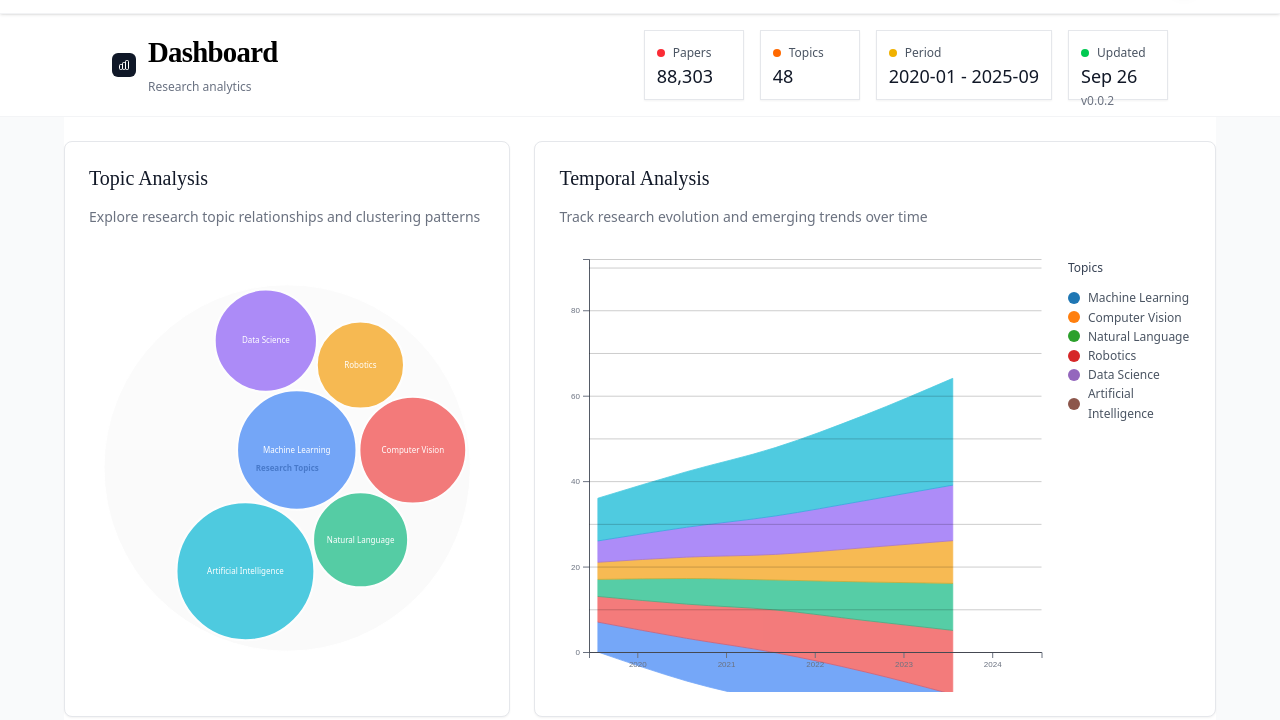
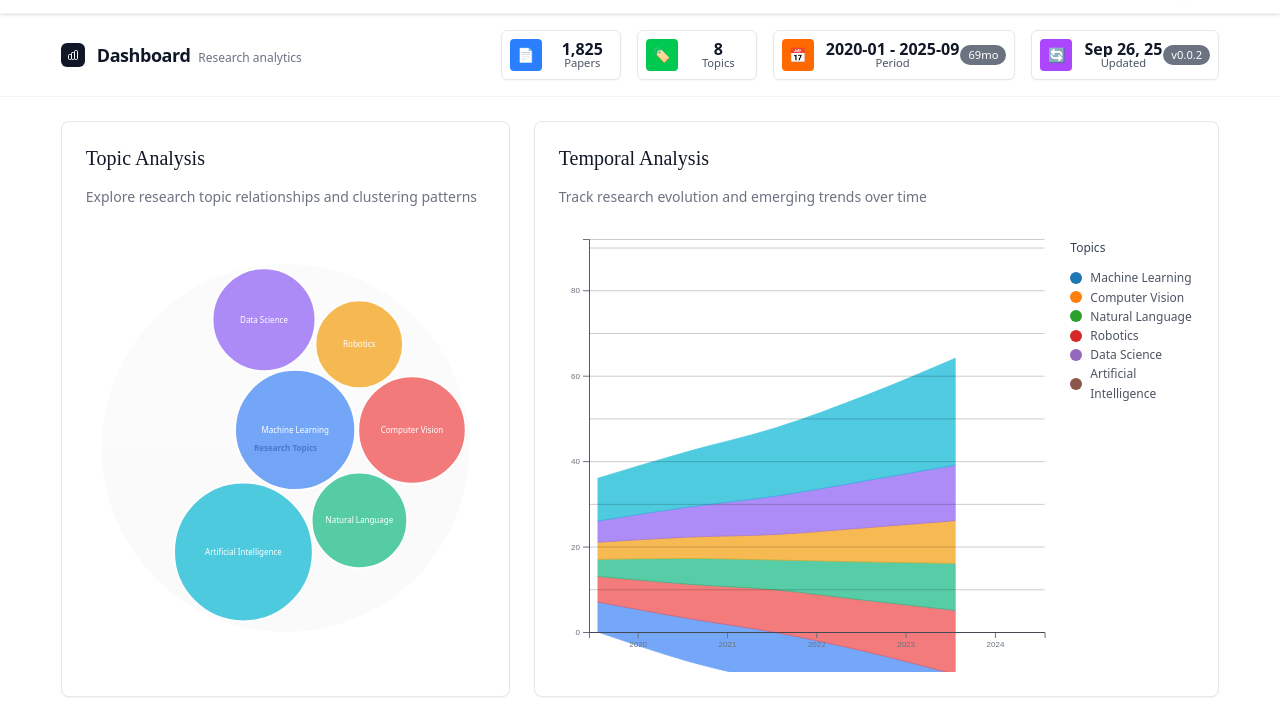
Before and after one commit to tamara1031/papertrends-frontend, an Astro site: page /dashboard in a window 1280 px wide. Shown: the part 59-779 px from the top of the page. Built offline with nearby package versions, Linux system fonts and the light colour scheme; Astro itself is replaced by a stand-in of ours.

Commit message:
design fix

```diff
--- a/src/components/dashboard/StatisticsCard.astro
+++ b/src/components/dashboard/StatisticsCard.astro
@@ -24,16 +24,27 @@
 ---
 
 <div class="stat-card">
-  <div class="flex items-center space-x-2">
-    <div class={`stat-dot ${getColorClass(stats.color)}`}></div>
-    <span class="stat-label">{stats.label}</span>
+  <div class="flex items-center justify-between">
+    <!-- Icon Box -->
+    <div class={`stat-icon-box ${getColorClass(stats.color)}`}>
+      {stats.icon}
     </div>
+
+    <!-- Content -->
+    <div class="stat-content">
       <div class="stat-value">
         {stats.value}
       </div>
+      <div class="stat-label">
+        {stats.label}
+      </div>
+    </div>
+
+    <!-- Badge -->
     {stats.subtitle && (
-    <div class="stat-subtitle">
+      <div class="stat-badge">
         {stats.subtitle}
       </div>
     )}
   </div>
+</div>
--- a/src/lib/utils.ts
+++ b/src/lib/utils.ts
@@ -47,29 +47,30 @@
   {
     name: 'papers',
     label: 'Papers',
-    value: '88,303',
-    color: 'red',
+    value: '1,825',
+    color: 'blue',
     icon: '📄'
   },
   {
     name: 'topics',
     label: 'Topics',
-    value: '48',
-    color: 'orange',
+    value: '8',
+    color: 'green',
     icon: '🏷️'
   },
   {
     name: 'period',
     label: 'Period',
     value: '2020-01 - 2025-09',
-    color: 'yellow',
-    icon: '📅'
+    color: 'orange',
+    icon: '📅',
+    subtitle: '69mo'
   },
   {
     name: 'updated',
     label: 'Updated',
-    value: 'Sep 26',
-    color: 'green',
+    value: 'Sep 26, 25',
+    color: 'purple',
     icon: '🔄',
     subtitle: 'v0.0.2'
   }
--- a/src/pages/dashboard.astro
+++ b/src/pages/dashboard.astro
@@ -68,34 +68,35 @@
           <div class="flex flex-col sm:flex-row sm:items-center sm:justify-between gap-4">
             <!-- Title Section -->
             <div class="flex items-center space-x-3">
-              <div class="w-6 h-6 bg-gray-900 dark:bg-white rounded-md flex items-center justify-center">
+              <div class="w-6 h-6 bg-gray-900 dark:bg-white rounded-md flex items-center justify-center flex-shrink-0">
                 <svg class="w-3 h-3 text-white dark:text-gray-900" fill="none" stroke="currentColor" viewBox="0 0 24 24">
                   <path stroke-linecap="round" stroke-linejoin="round" stroke-width="2" d="M9 19v-6a2 2 0 00-2-2H5a2 2 0 00-2 2v6a2 2 0 002 2h2a2 2 0 002-2zm0 0V9a2 2 0 012-2h2a2 2 0 012 2v10m-6 0a2 2 0 002 2h2a2 2 0 002-2m0 0V5a2 2 0 012-2h2a2 2 0 012 2v14a2 2 0 01-2 2h-2a2 2 0 01-2-2z"></path>
                 </svg>
               </div>
-              <div>
-                <h1 class="text-lg font-medium text-gray-900 dark:text-white tracking-tight">
+              <div class="flex items-baseline">
+                <span class="text-lg font-semibold text-gray-900 dark:text-white tracking-tight">
                   Dashboard
-                </h1>
-                <p class="text-xs text-gray-500 dark:text-gray-400 font-normal">
+                </span>
+                <span class="text-xs text-gray-500 dark:text-gray-400 font-normal ml-2">
                   Research analytics
-                </p>
+                </span>
               </div>
             </div>
 
             <!-- Statistics Cards -->
-            <div class="grid grid-cols-2 sm:flex sm:flex-wrap sm:items-center gap-3 sm:gap-4">
+            <div class="grid grid-cols-2 md:flex md:flex-nowrap items-center gap-2 sm:gap-3 lg:gap-4">
               {DASHBOARD_STATS.map((stat) => (
-                <StatisticsCard stats={stat} />
-              ))}
-            </div>
+            <StatisticsCard stats={stat} />
+            ))}
+          </div>
           </div>
         </div>
       </div>
     </section>
 
     <!-- Main Content Layout -->
-    <div class="container-main section">
+    <section class="section">
+      <div class="container-main">
       <div class="w-full">
         <div class="space-y-6">
           <!-- Chart Sections Row -->
@@ -140,6 +141,6 @@
           </div>
         </div>
       </div>
-    </div>
+    </section>
   </main>
 </Layout>
--- a/src/styles/components.css
+++ b/src/styles/components.css
@@ -156,15 +156,33 @@
 /* Statistics Cards */
 .stat-card {
   background-color: rgb(255 255 255);
-  border-radius:  that 0.5rem;
+  border-radius: 0.375rem;
   border: 1px solid rgb(229 231 235);
-  box-shadow: 0 1px 2px 0 rgba(0 0 0 / 0.05);
-  padding: 0.75rem;
-  min-width: 100px;
-  height: 70px;
+  box-shadow: 0 1px 2px 0 rgba(0 0 0 / 0.03);
+  padding: 0.375rem;
+  max-width: 100%;
+  height: auto;
+  min-height: 48px;
   display: flex;
   flex-direction: column;
-  justify-content: space-between;
+  justify-content: center;
+  overflow: hidden;
+  word-wrap: break-word;
+  width: 100%;
+  min-width: 0;
+}
+
+@media (min-width: 768px) {
+  .stat-card {
+    width: auto;
+    min-width: 120px;
+  }
+}
+
+@media (min-width: 1024px) {
+  .stat-card {
+    padding: 0.5rem;
+  }
 }
 
 .dark .stat-card {
@@ -172,17 +190,60 @@
   border-color: rgb(55 65 81);
 }
 
-.stat-dot {
-  width: 0.5rem;
-  height: 0.5rem;
-  border-radius: 9999px;
+.stat-icon-box {
+  width: 1.5rem;
+  height: 1.5rem;
+  border-radius: 0.25rem;
   flex-shrink: 0;
+  display: flex;
+  align-items: center;
+  justify-content: center;
+  font-size: 0.625rem;
+  margin-right: 0.25rem;
+}
+
+@media (min-width: 640px) {
+  .stat-icon-box {
+    width: 1.75rem;
+    height: 1.75rem;
+    font-size: 0.75rem;
+    margin-right: 0.5rem;
+  }
+}
+
+@media (min-width: 1024px) {
+  .stat-icon-box {
+    width: 2rem;
+    height: 2rem;
+    font-size: 0.875rem;
+    margin-right: 0.75rem;
+  }
+}
+
+.stat-content {
+  flex: 1;
+  text-align: center;
+  margin-right: 0.0625rem;
+  min-width: 0;
 }
 
 .stat-label {
-  font-size: 0.75rem;
+  font-size: 0.5625rem;
   color: rgb(75 85 99);
   font-weight: 500;
+  line-height: 1;
+}
+
+@media (min-width: 640px) {
+  .stat-label {
+    font-size: 0.6rem;
+  }
+}
+
+@media (min-width: 1024px) {
+  .stat-label {
+    font-size: 0.7rem;
+  }
 }
 
 .dark .stat-label {
@@ -190,22 +251,65 @@
 }
 
 .stat-value {
-  font-size: 1.125rem;
-  font-weight:v 600;
+  font-size: 0.75rem;
+  font-weight: 600;
   color: rgb(17 24 39);
+  line-height: 1;
+  overflow: hidden;
+  text-overflow: ellipsis;
+  white-space: nowrap;
+}
+
+@media (min-width: 640px) {
+  .stat-value {
+    font-size: 0.8125rem;
+  }
+}
+
+@media (min-width: 1024px) {
+  .stat-value {
+    font-size: 1rem;
+  }
 }
 
 .dark .stat-value {
   color: rgb(255 255 255);
 }
 
-.stat-subtitle {
-  font-size: 0.75rem;
-  color: rgb(107 114 128);
+.stat-badge {
+  font-size: 0.5625rem;
+  color: rgb(255 255 255);
+  font-weight: 500;
+  background-color: rgb(107 114 128);
+  border-radius: 9999px;
+  padding: 0.0625rem 0.1875rem;
+  display: inline-block;
+  max-width: fit-content;
+  height: 0.875rem;
+  display: flex;
+  align-items: center;
+  justify-content: center;
+  flex-shrink: 0;
 }
 
-.dark .stat-subtitle {
-  color: rgb(156 163 175);
+@media (min-width: 640px) {
+  .stat-badge {
+    font-size: 0.6rem;
+    height: 1rem;
+    padding: 0.09375rem 0.25rem;
+  }
+}
+
+@media (min-width: 1024px) {
+  .stat-badge {
+    font-size: 0.7rem;
+    height: 1.25rem;
+    padding: 0.125rem 0.5rem;
+  }
+}
+
+.dark .stat-badge {
+  background-color: rgb(75 85 99);
 }
 
 /* Layout Components */
@@ -228,9 +332,9 @@
 }
 
 .container-main {
-  max-width: 90%;
+  max-width: 98%;
   margin: 0 auto;
-  padding: 0 1.5rem;
+  padding: 0 0.5rem;
 }
 
 @media (min-width: 640px) {
--- a/src/styles/global.css
+++ b/src/styles/global.css
@@ -412,7 +412,7 @@
 .section-container {
   max-width: 56rem;
   margin: 0 auto;
-  padding: 0 1rem;
+  padding: 0 0.75rem;
 }
 
 @media (min-width: 600px) {
```
Lines whose indentation alone changed are shown as unchanged.
